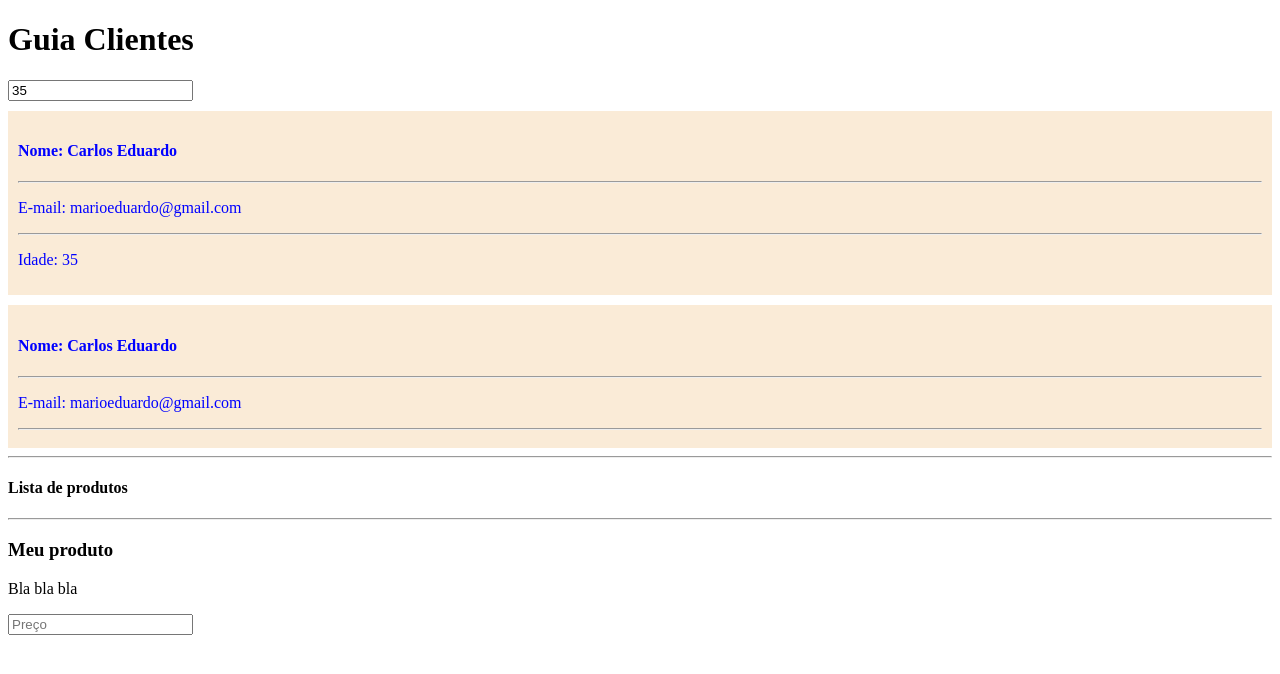
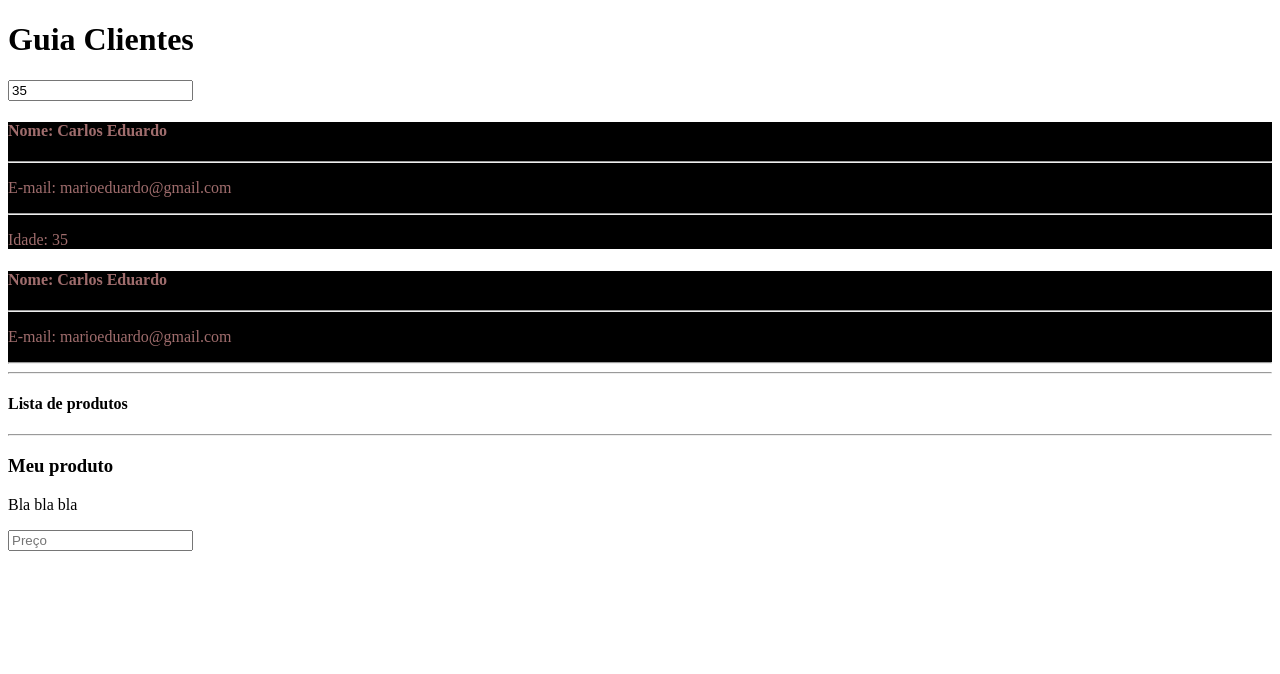
Before and after one commit to CaduSilva28/vuejs, a Vue app: page / in a window 1280 px wide. Shown: the top 674 px of the page. Built offline with nearby package versions, Linux system fonts and the light colour scheme.

Commit message:
Classes condicionais

```diff
--- a/src/components/ClienteDefault.vue
+++ b/src/components/ClienteDefault.vue
@@ -1,14 +1,9 @@
 <template>
-    <div id="clienteFull">
+    <div :class="{'cliente': !isPremium, 'cliente-premium': isPremium }">
         <h4>Nome: {{ cliente.nome }}</h4>
         <hr>
         <p>E-mail: {{cliente.email }}</p>
         <hr>
-        <!-- Aqui não vai mostrar a idade escondida
-        <p v-if="showIdade === true">Idade: {{ cliente.idade }}</p>
-        <p v-else>O usuário escondeu a idade</p>
-        -->
-        <!-- Aqui vai mostrar a idade escondida caso o usuário abra o html, porém não tem else -->
         <p v-show="showIdade === true">Idade: {{ cliente.idade }}</p>
     </div>
 </template>
@@ -18,7 +13,8 @@ export default {
     data(){
         return {
             numero: "48998384736",
-            descricao: "lorem ipsum lorem ipsum"
+            descricao: "lorem ipsum lorem ipsum",
+            isPremium: true
         }
     },
     props: {
@@ -29,14 +25,15 @@ export default {
 </script>
 
 <style scoped>
-    #clienteFull{
+    .cliente{
         color: blue;
         background-color: antiquewhite;
         padding: 10px;
         margin-top: 10px;
     }
 
-    .cliente-nome{
+    .cliente-premium{
         color: rgb(160, 109, 109);
+        background-color: black;
     }
 </style>
```
